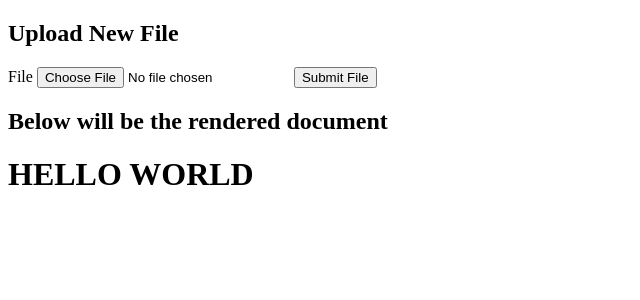
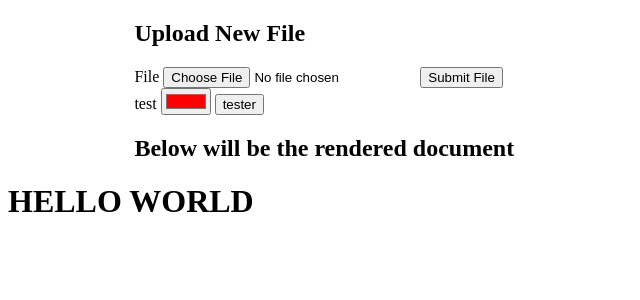
Before and after one commit to lujor20/CITS3200_Project, a Flask app: page /visualise in a window 1280 px wide. Shown: the top 300 px of the page, without its empty margins (0-640 px from the left). Run offline with Flask 3, Linux system fonts and the light colour scheme; some libraries are stand-ins or nearby versions.

Commit message:
able to change 1 rsid backgroudn color

```diff
--- a/app/tool1/__init__.py
+++ b/app/tool1/__init__.py
@@ -1,3 +1,3 @@
 from flask import Blueprint
 
-tool1 = Blueprint('tool1', __name__, template_folder='templates')
+tool1 = Blueprint('tool1', __name__, template_folder='templates', static_folder='static', static_url_path = '/tool1/static')
--- a/app/tool1/routes.py
+++ b/app/tool1/routes.py
@@ -41,8 +41,7 @@ def visualise():
       greens.append(random.randint(50, 250))
       blues.append(random.randint(50, 250))
     colours = zip(rsids, reds, greens, blues)
-
-    return render_template('visualise.html', form=form, packed = zip(rsid_array, txt_array), colours = colours)
+    return render_template('visualise.html', form=form, packed = zip(rsid_array, txt_array), rsids = rsids, colours = colours)
 
   return render_template('visualise.html', form=form)
 
--- a/app/tool1/static/tool1_style.css
+++ b/app/tool1/static/tool1_style.css
@@ -0,0 +1,4 @@
+section {
+  margin: auto;
+  max-width: 80%;
+}
--- a/app/tool1/static/visualise.js
+++ b/app/tool1/static/visualise.js
@@ -1,3 +1,33 @@
+// incredibly hacky function
+// document.styleSheets[1].cssRules[0].style.backgroundColor = 'rgb(0,0,0)'
+function _bcolour_rsid(rsid_index, r, g, b) {
+  let html_stylesheet_index = 1 // defined second in the HTML, hence index 1.
+  let cssRules = document.styleSheets[html_stylesheet_index].cssRules[rsid_index];
+
+  let expected_rsid = rsids[rsid_index];
+  let actual_rsid = cssRules.selectorText;
+
+  cssRules.style.backgroundColor = "rgb(".concat(r, ",", g, ",", b);
+
+  console.log(expected_rsid.concat("with", actual_rsid))
+};
+
+function bcolour_rsid() {
+  let color = document.getElementById("rsid_color").value;
+
+  let html_stylesheet_index = 1 // defined second in the HTML, hence index 1.
+  let cssRules = document.styleSheets[html_stylesheet_index].cssRules[1];
+
+  let expected_rsid = rsids[1];
+  let actual_rsid = cssRules.selectorText;
+
+  cssRules.style.backgroundColor = color;
+
+  console.log(expected_rsid.concat("with", actual_rsid, color))
+};
+
+
+
 $(document).ready(function() {
 
   function get_rsid() {
@@ -12,3 +42,5 @@ $(document).ready(function() {
   }
 
 });
+
+Object.onload = _bcolour_rsid(1, 0, 0, 0);
--- a/app/tool1/templates/visualise.html
+++ b/app/tool1/templates/visualise.html
@@ -3,24 +3,26 @@
 {% block head_content %}
 
 <script>
-  urlGetRsid = "{{ url_for('tool1.get_rsid')}}";
+  rsids = ["dummy"
+    {% for rsid in rsids -%}
+    ,"{{ rsid }}"
+    {%- endfor %}
+  ];
+  rsids.shift();
 </script>
+<script src= {{ url_for('tool1.static', filename='visualise.js') }}></script>
 
-<script src="../static/visualise.js"></script>
-
+<link rel="stylesheet" type="text/css" href={{ url_for('tool1.static', filename = "tool1_style.css") }}>
 <style>
-  {% for rsid, red, green, blue in colours %}
+  {% for rsid, red, green, blue in colours -%}
   ._{{rsid}} {
     background-color: rgb({{red}}, {{green}}, {{blue}});
   }
-  {% endfor %}
+  {%- endfor %}
 </style>
 {% endblock %}
 
 {% block body_content %}
-<doc>
-
-</doc>
 <section>
   <h1>
     Upload New File
@@ -35,11 +37,18 @@
     {{form.submit() }}
   </form>
 </section>
+
+<section onsubmit='bcolour_rsid()">
+    <label for='rsid_color'>test</label>
+    <input type="color" id='rsid_color' name='rsid_color' value='#ff0000'>
+    <button type="button" onclick="bcolour_rsid()">tester</button>
+</section>
+
 <section>
   <h1> Below will be the rendered document</h1>
   <p>
     {% for rsid, text in packed %}
-    <span class='_{{rsid}}'>{{text}}</span>
+    <span class='_{{rsid}}' title='{{rsid}}'>{{text}}</span>
     {% endfor %}
   </p>
 
```
